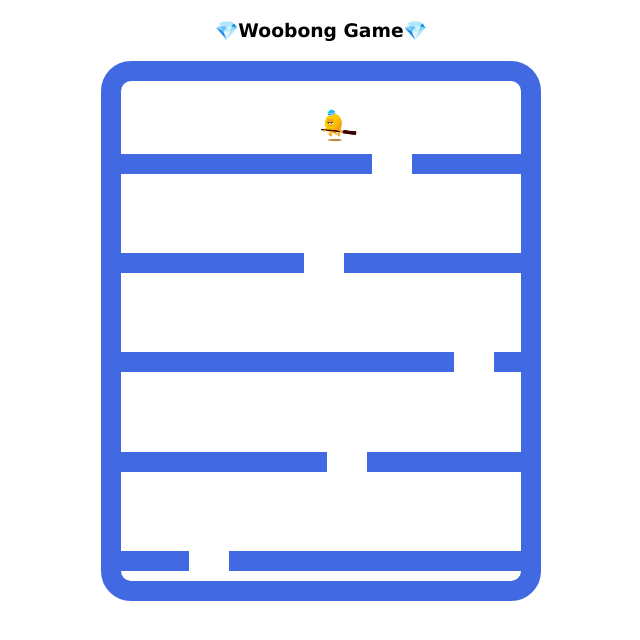
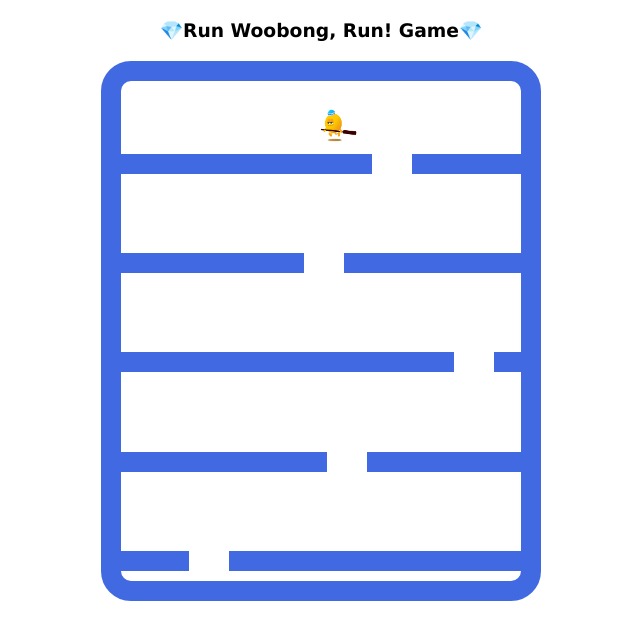
Before and after one commit to yekyung2/Javascript-game, a plain HTML site: page index.html in a window 1280 px wide. Shown: the whole page, without its empty margins (319-959 px from the left). Drawn offline with Linux system fonts and the light colour scheme.

Commit message:
change Title

```diff
--- a/index.html
+++ b/index.html
@@ -8,7 +8,7 @@
     <title>Document</title>
 </head>
 <body>
-    <h3>💎Woobong Game💎</h3>
+    <h3>💎Run Woobong, Run! Game💎</h3>
  <div id= "game">
      <div><img src="woobong2.png" id="character" class="woobong alt="character"></div>
  </div>
```
